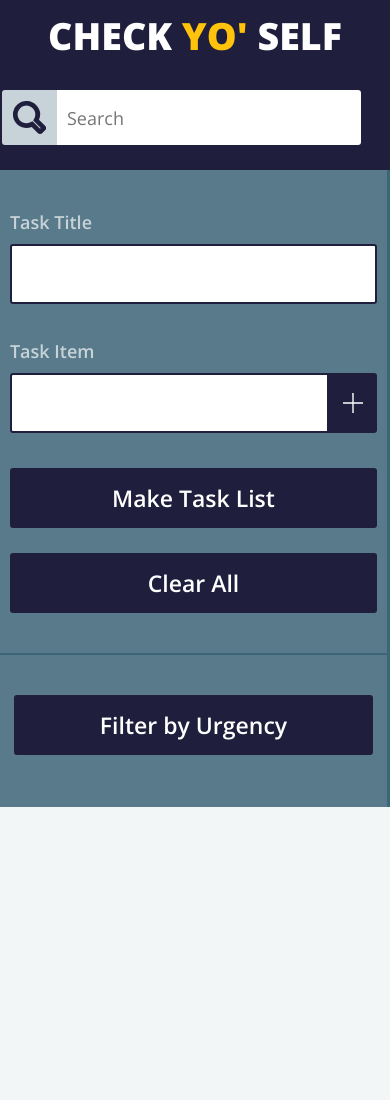
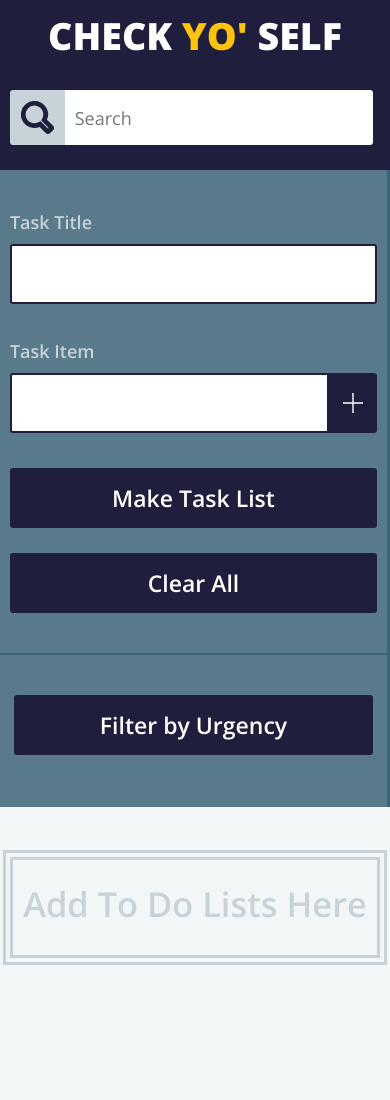
Before and after one commit to NaomiKC92/Check-Yo-Self-1906, a plain HTML site: page index.html in a window 390 px wide. Shown: the top 1100 px of the page. Drawn offline with nearby package versions, Linux system fonts and the light colour scheme.

Commit message:
Complete media query styling

```diff
--- a/styles.css
+++ b/styles.css
@@ -75,7 +75,6 @@ aside {
   column-width: 2em;
   display: flex;
   flex-wrap: wrap;
-  justify-content: center;
   min-height: 1000px;
   width: 100%;
 }
@@ -266,13 +265,15 @@ li {
   border: 3px solid #ffc30c;
 }
 
-.task__msg--text {
+.task__msg {
+  border: 10px double #c7d3d8;
+  color: #c7d3d8;
   display: flex;
-  margin-top: 45%;
-  color: #c7d3d8;
   font-size: 300%;
+  height: 115px;
+  margin-left: 30%;
+  margin-top: 29%;
   padding: 10px;
-  border: 10px double #c7d3d8;
 }
 
 
@@ -291,6 +292,15 @@ li {
 
   .header {
     justify-content: space-around;
+  }
+
+  .task__msg {
+    justify-content: center;
+    font-size: 215%;
+    font-weight: 600;
+    margin: 300px auto;
+    padding-top: 20px;
+    min-width: 80%;
   }
 }
 
@@ -319,7 +329,7 @@ li {
   }
 
   .header__search--block {
-    margin-right: 3%;
+    margin-right: 2%;
     width: 35%;
   }
 
@@ -330,7 +340,7 @@ li {
 }
 
 
-@media screen and (max-width: 646px) {
+@media screen and (max-width: 720px) {
 
   body {
     display: flex;
@@ -349,7 +359,8 @@ li {
   .header__search--block {
     align-content: center;
     height: 50px;
-    width: 96%;
+    width: 97%;
+    margin-left: 4%;
   }
 
   .aside__item--input,
@@ -392,4 +403,8 @@ li {
   .aside__tasks--form {
     width: 102%;
   }
+
+  .task__msg {
+    margin-top: -500px;
+  }
 }
```
